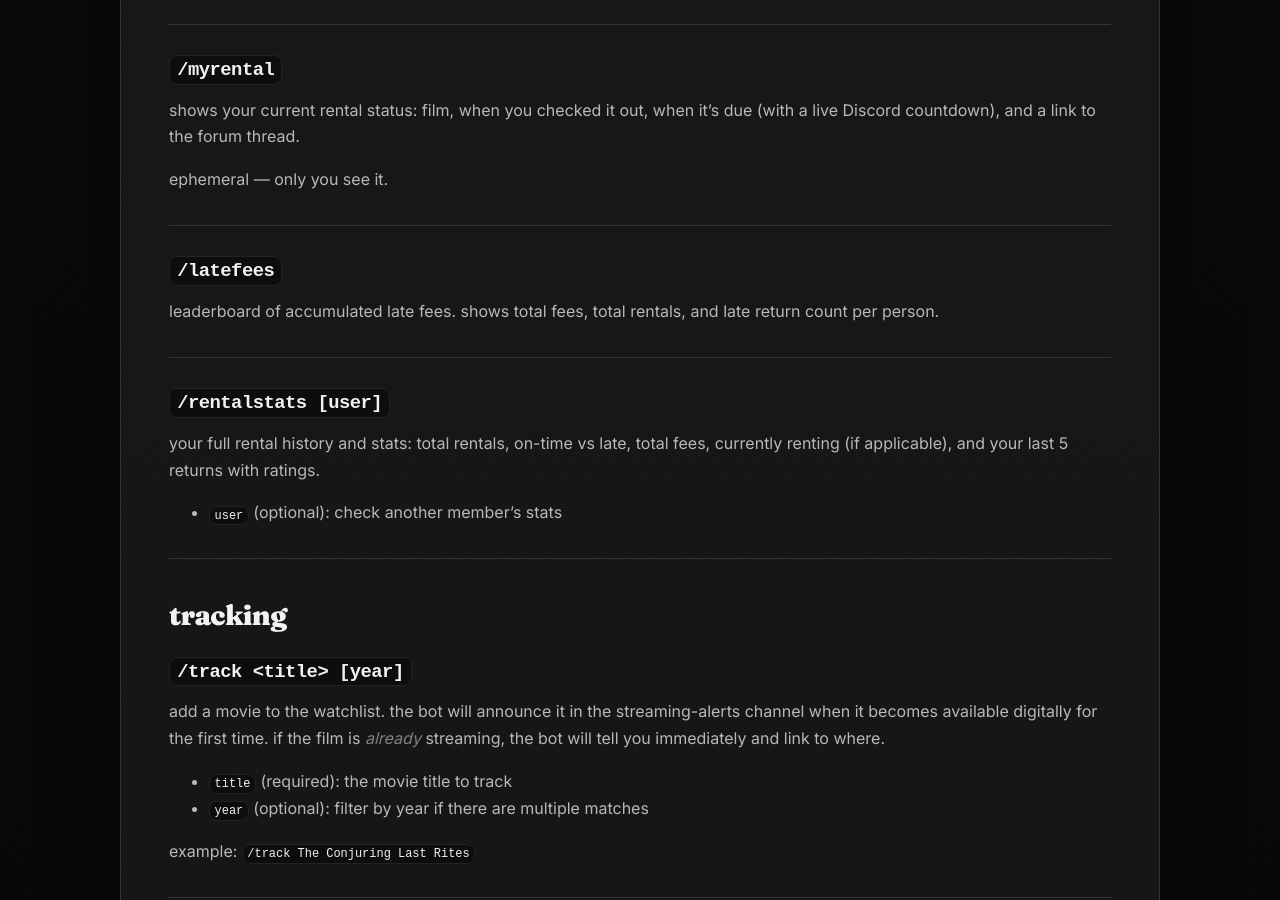
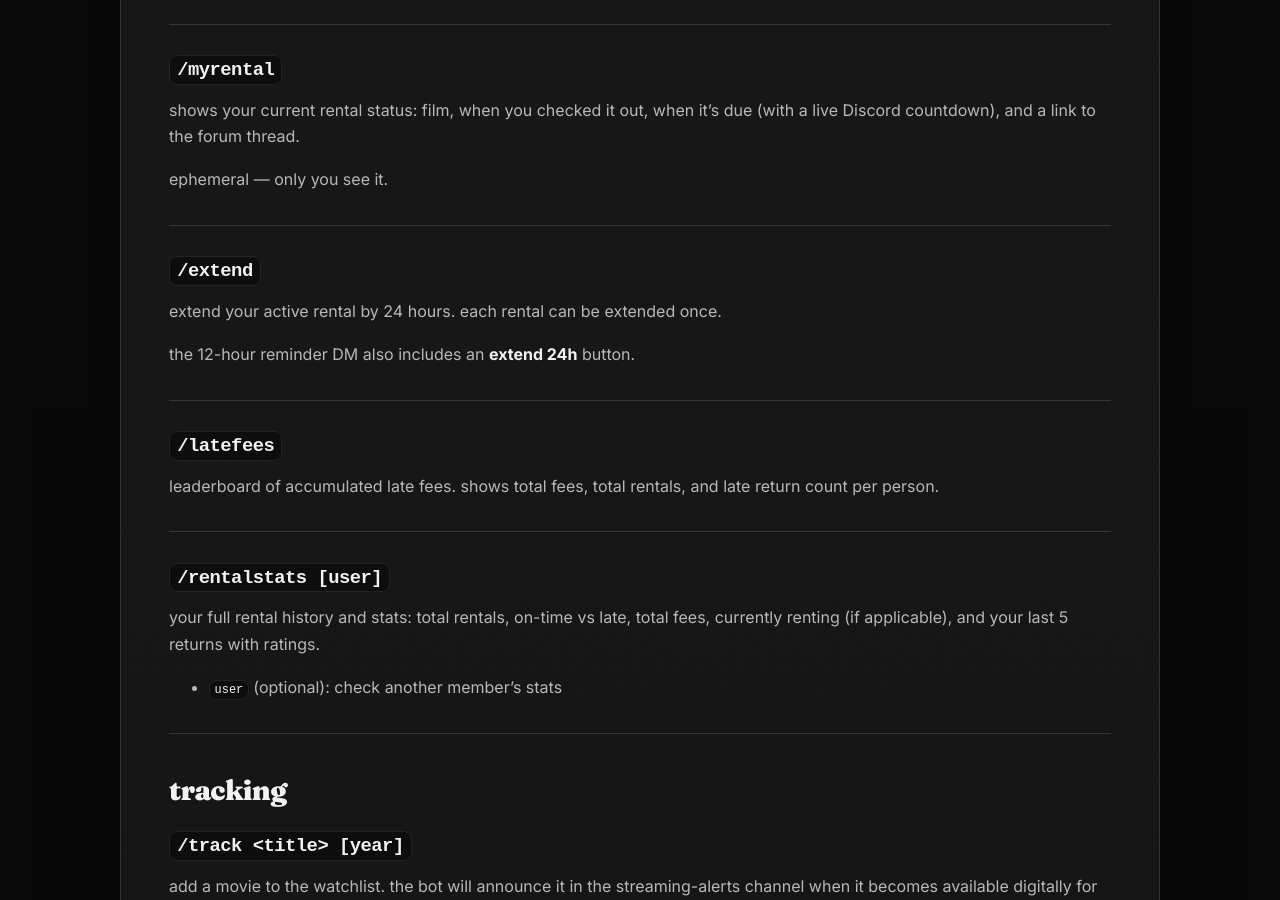
Before and after one commit to rupertosandez/sucklingsite, a Jekyll site: the page built from COMMANDS.md, in a window 1280 px wide and 900 px high, scrolled down 3323 px. Built offline with Jekyll 4.4.1, drawn with Linux system fonts in a browser that asks for light colours.

Commit message:
Add /extend command to extend rentals
Add command for extending active rental by 24 hours.

```diff
--- a/COMMANDS.md
+++ b/COMMANDS.md
@@ -118,6 +118,13 @@ if you return it late, a late fee is calculated: **$1 for every day (or part of
 shows your current rental status: film, when you checked it out, when it's due (with a live Discord countdown), and a link to the forum thread.
 
 ephemeral — only you see it.
+
+---
+
+### `/extend`
+extend your active rental by 24 hours. each rental can be extended once.
+
+the 12-hour reminder DM also includes an **extend 24h** button.
 
 ---
 
```
